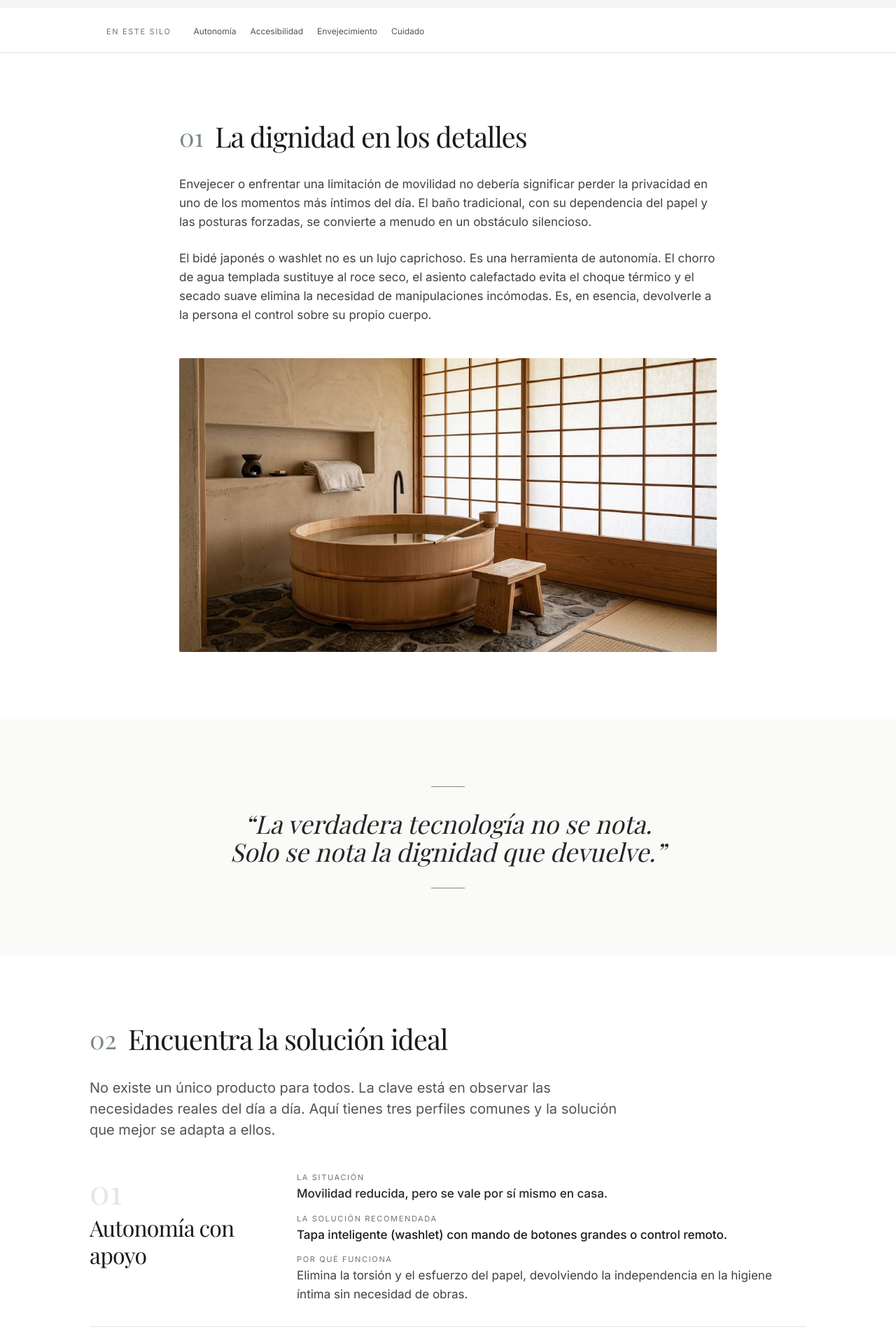
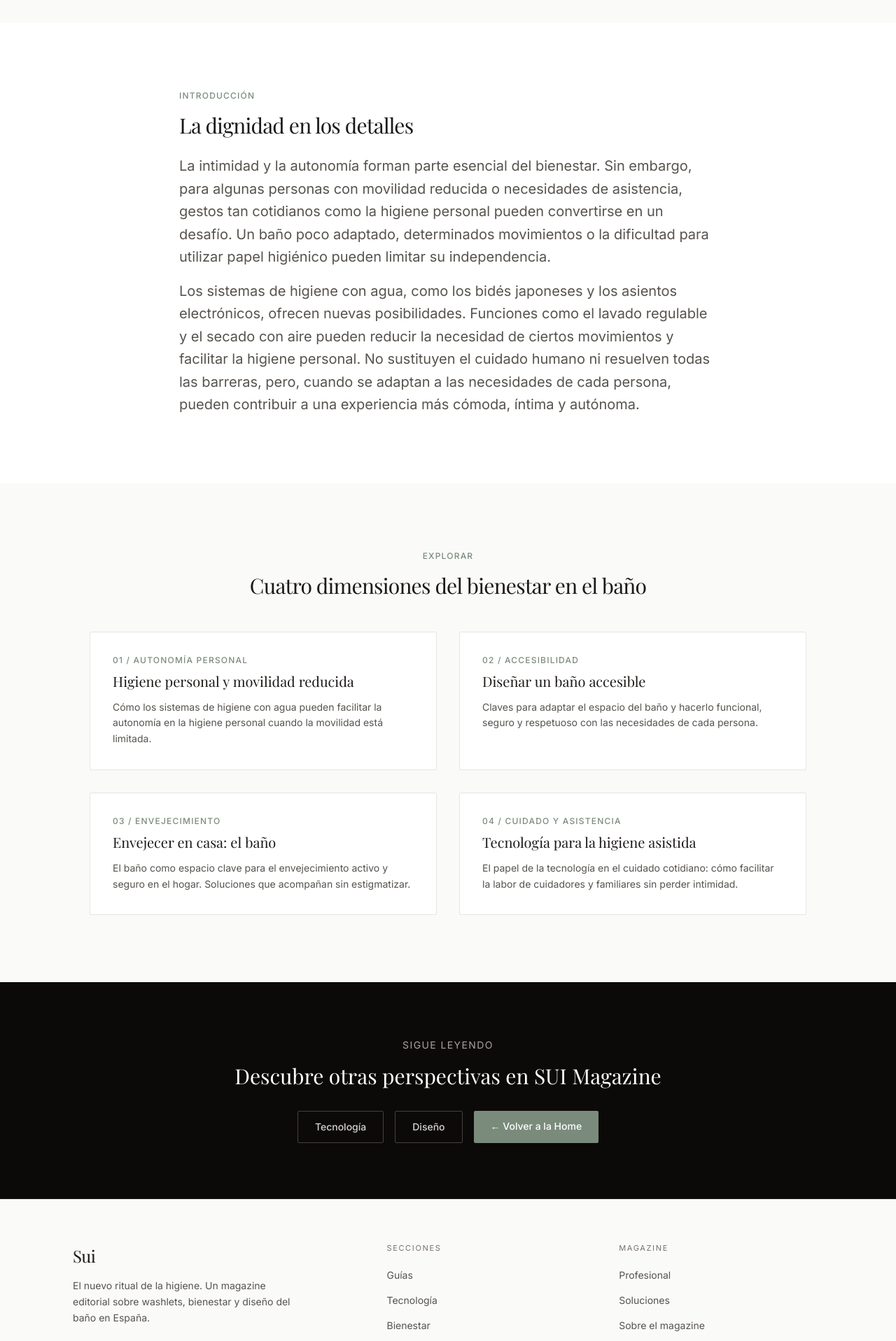
Before and after one commit to esantos1978-sudo/sui-magazine, a Next.js app: page /bienestar in a window 1280 px wide. Shown: the part 540-2457 px from the top of the page at 70% size. Built offline with nearby package versions, Linux system fonts and the light colour scheme; a web font is replaced by a local one.

Commit message:
feat: actualizar subcategorías del silo Bienestar con las nuevas rutas de artículos

```diff
--- a/src/app/bienestar/page.tsx
+++ b/src/app/bienestar/page.tsx
@@ -1,266 +1,196 @@
 import type { Metadata } from "next";
-import Image from "next/image";
 import Link from "next/link";
 
-import SiloSubnav from "@/components/SiloSubnav";
-
 /**
- * Página unificada de Bienestar.
+ * Página pilar del silo Bienestar.
  *
  * Se renderiza dentro del Layout global definido en `src/app/layout.tsx`,
  * que ya aporta el header, el `<main>` y el footer. Por eso este archivo no
  * vuelve a envolver el contenido en otro `<main>`.
+ *
+ * Estructura editorial en cuatro bloques: hero, introducción, rejilla de los
+ * cuatro territorios del silo y CTA de continuación hacia el resto de
+ * secciones del magazine.
  */
 export const metadata: Metadata = {
+  title: "Bienestar | El baño como acto de cuidado | SUI Magazine",
+  description:
+    "La tecnología encuentra su verdadero valor cuando se adapta a las personas. Exploramos cómo la innovación aplicada a la higiene puede favorecer la autonomía y preservar la intimidad.",
   alternates: {
-    canonical: "/bienestar",
+    canonical: "https://sui-magazine.vercel.app/bienestar",
   },
-  title: "Bienestar y Dignidad en el Baño | Sui Magazine",
-  description:
-    "La higiene inteligente como acto de cuidado y autonomía. Guía para elegir la solución adecuada según las necesidades de movilidad y dependencia.",
   openGraph: {
-    title: "Bienestar y Dignidad en el Baño | Sui Magazine",
+    title: "Bienestar | El baño como acto de cuidado | SUI Magazine",
     description:
-      "La higiene inteligente como acto de cuidado y autonomía.",
+      "La tecnología encuentra su verdadero valor cuando se adapta a las personas. Exploramos cómo la innovación aplicada a la higiene puede favorecer la autonomía y preservar la intimidad.",
     locale: "es_ES",
     type: "article",
   },
 };
 
-/** Perfil de cuidado y recomendación editorial asociada. */
-type CareProfile = {
-  /** Ancla estable para enlazar directamente a un perfil. */
-  id: string;
-  /** Número editorial que ordena los perfiles en la página. */
-  numero: string;
-  /** Título breve y reconocible del perfil. */
-  titulo: string;
-  /** Circunstancia cotidiana que define la necesidad. */
-  situacion: string;
-  /** Solución técnica recomendada por criterio editorial. */
-  solucion: string;
-  /** Motivo humano y práctico por el que la solución funciona. */
-  porQue: string;
+/** Artículo del silo presentado en la rejilla de exploración. */
+type BienestarArticle = {
+  /** Número editorial que ordena la rejilla. */
+  number: string;
+  /** Categoría que sitúa el artículo dentro del silo. */
+  category: string;
+  /** Titular de la tarjeta. */
+  title: string;
+  /** Entradilla descriptiva del artículo. */
+  description: string;
+  /** Destino del enlace: la página del artículo. */
+  href: string;
 };
 
-/** Los tres perfiles de cuidado que estructuran la página. */
-const perfiles: CareProfile[] = [
+// Array de los 4 artículos de Bienestar (para el grid)
+const bienestarArticles: BienestarArticle[] = [
   {
-    id: "autonomia",
-    numero: "01",
-    titulo: "Autonomía con apoyo",
-    situacion:
-      "Movilidad reducida, pero se vale por sí mismo en casa.",
-    solucion:
-      "Tapa inteligente (washlet) con mando de botones grandes o control remoto.",
-    porQue:
-      "Elimina la torsión y el esfuerzo del papel, devolviendo la independencia en la higiene íntima sin necesidad de obras.",
+    number: "01",
+    category: "AUTONOMÍA PERSONAL",
+    title: "Higiene personal y movilidad reducida",
+    description:
+      "Cómo los sistemas de higiene con agua pueden facilitar la autonomía en la higiene personal cuando la movilidad está limitada.",
+    href: "/bienestar/higiene-personal-movilidad-reducida",
   },
   {
-    id: "dependencia-moderada",
-    numero: "02",
-    titulo: "Dependencia moderada",
-    situacion:
-      "Necesita ayuda puntual de un cuidador o familiar para sentarse o levantarse.",
-    solucion:
-      "Inodoro completo con función de elevación de asiento o altura ajustable.",
-    porQue:
-      "Reduce el riesgo de caídas y protege la espalda del cuidador, facilitando las transferencias de manera segura y digna.",
+    number: "02",
+    category: "ACCESIBILIDAD",
+    title: "Diseñar un baño accesible",
+    description:
+      "Claves para adaptar el espacio del baño y hacerlo funcional, seguro y respetuoso con las necesidades de cada persona.",
+    href: "/bienestar/diseno-bano-accesible",
   },
   {
-    id: "entorno-profesional",
-    numero: "03",
-    titulo: "Entorno profesional o residencial",
-    situacion:
-      "Baños en residencias de mayores, hospitales o centros de día.",
-    solucion:
-      "Modelos robustos con materiales antibacterianos, descarga automática y fácil desinfección.",
-    porQue:
-      "Prioriza la higiene cruzada, la durabilidad ante uso intensivo y la reducción de la carga de trabajo del personal.",
+    number: "03",
+    category: "ENVEJECIMIENTO",
+    title: "Envejecer en casa: el baño",
+    description:
+      "El baño como espacio clave para el envejecimiento activo y seguro en el hogar. Soluciones que acompañan sin estigmatizar.",
+    href: "/bienestar/envejecer-en-casa-bano",
+  },
+  {
+    number: "04",
+    category: "CUIDADO Y ASISTENCIA",
+    title: "Tecnología para la higiene asistida",
+    description:
+      "El papel de la tecnología en el cuidado cotidiano: cómo facilitar la labor de cuidadores y familiares sin perder intimidad.",
+    href: "/bienestar/tecnologia-higiene-asistida",
   },
 ];
 
 export default function BienestarPage() {
   return (
-    <>
-      {/* 1. Hero de sección: presenta el enfoque humano de la página. */}
-      <section className="flex min-h-[380px] items-center justify-center bg-stone-100 px-6 py-24">
+    <div className="min-h-screen bg-white">
+      {/* HERO EDITORIAL */}
+      <section className="bg-stone-50 px-6 py-20 md:py-32">
         <div className="mx-auto max-w-3xl text-center">
-          <div
-            className="mx-auto mb-8 h-px w-12 bg-[#7A8B7C]"
-            aria-hidden="true"
-          />
-          <p className="font-sans text-eyebrow uppercase text-stone-500">
-            Bienestar
+          <p className="mb-4 text-xs font-medium uppercase tracking-widest text-[#7A8B7C]">
+            SUI MAGAZINE / BIENESTAR
           </p>
-          <h1 className="mb-6 mt-4 text-balance font-serif text-h1 tracking-tight text-stone-900">
+          <h1 className="font-serif text-3xl md:text-5xl tracking-tight text-stone-900 text-balance mb-6">
             El baño como acto de cuidado, no de dependencia.
           </h1>
-          <p className="mx-auto max-w-2xl font-sans text-body-lg text-stone-600">
-            La tecnología no debe sustituir el calor humano, sino eliminar las
-            barreras físicas que lo dificultan. Hablamos de dignidad, autonomía
-            y soluciones reales.
+          <p className="text-lg md:text-xl text-stone-600 leading-relaxed italic text-balance">
+            La tecnología encuentra su verdadero valor cuando se adapta a las
+            personas. Exploramos cómo la innovación aplicada a la higiene puede
+            favorecer la autonomía, preservar la intimidad y facilitar el
+            cuidado cotidiano.
           </p>
         </div>
       </section>
 
-      <SiloSubnav siloId="bienestar" />
+      {/* INTRODUCCIÓN EDITORIAL */}
+      <section className="px-6 py-16 md:py-24">
+        <div className="mx-auto max-w-3xl">
+          <p className="mb-4 text-xs font-medium uppercase tracking-widest text-[#7A8B7C]">
+            Introducción
+          </p>
+          <h2 className="font-serif text-2xl md:text-3xl tracking-tight text-stone-900 mb-6">
+            La dignidad en los detalles
+          </h2>
+          <p className="text-body-lg text-stone-600 leading-relaxed">
+            La intimidad y la autonomía forman parte esencial del bienestar. Sin
+            embargo, para algunas personas con movilidad reducida o necesidades
+            de asistencia, gestos tan cotidianos como la higiene personal pueden
+            convertirse en un desafío. Un baño poco adaptado, determinados
+            movimientos o la dificultad para utilizar papel higiénico pueden
+            limitar su independencia.
+          </p>
+          <p className="text-body-lg text-stone-600 leading-relaxed mt-4">
+            Los sistemas de higiene con agua, como los bidés japoneses y los
+            asientos electrónicos, ofrecen nuevas posibilidades. Funciones como
+            el lavado regulable y el secado con aire pueden reducir la necesidad
+            de ciertos movimientos y facilitar la higiene personal. No sustituyen
+            el cuidado humano ni resuelven todas las barreras, pero, cuando se
+            adaptan a las necesidades de cada persona, pueden contribuir a una
+            experiencia más cómoda, íntima y autónoma.
+          </p>
+        </div>
+      </section>
 
-      {/* 2. Narrativa: la dignidad como punto de partida. */}
-      <section className="bg-white px-6 py-24">
-        <div className="mx-auto max-w-3xl">
-          <div className="mb-8 flex items-center gap-4">
-            <span
-              className="font-serif text-4xl text-[#7A8B7C]"
-              aria-hidden="true"
-            >
-              01
-            </span>
-            <h2 className="text-balance font-serif text-h2 tracking-tight text-stone-900">
-              La dignidad en los detalles
-            </h2>
-          </div>
+      {/* GRID DE ARTÍCULOS */}
+      <section className="bg-stone-50 px-6 py-16 md:py-24">
+        <div className="mx-auto max-w-5xl">
+          <p className="mb-4 text-xs font-medium uppercase tracking-widest text-[#7A8B7C] text-center">
+            Explorar
+          </p>
+          <h2 className="font-serif text-2xl md:text-3xl tracking-tight text-stone-900 mb-12 text-center">
+            Cuatro dimensiones del bienestar en el baño
+          </h2>
 
-          <div className="space-y-6 font-sans text-body-base text-stone-700">
-            <p>
-              Envejecer o enfrentar una limitación de movilidad no debería
-              significar perder la privacidad en uno de los momentos más
-              íntimos del día. El baño tradicional, con su dependencia del papel
-              y las posturas forzadas, se convierte a menudo en un obstáculo
-              silencioso.
-            </p>
-            <p>
-              El bidé japonés o washlet no es un lujo caprichoso. Es una
-              herramienta de autonomía. El chorro de agua templada sustituye al
-              roce seco, el asiento calefactado evita el choque térmico y el
-              secado suave elimina la necesidad de manipulaciones incómodas. Es,
-              en esencia, devolverle a la persona el control sobre su propio
-              cuerpo.
-            </p>
-          </div>
-
-          <div className="relative mt-12 h-[320px] w-full overflow-hidden rounded-sm md:h-[420px]">
-            <Image
-              src="/images/guia/bano_tradicional.jpg"
-              alt="Baño japonés tradicional con ofuro de madera y luz natural"
-              fill
-              sizes="(min-width: 768px) 768px, 100vw"
-              className="object-cover"
-            />
+          <div className="grid grid-cols-1 md:grid-cols-2 gap-8">
+            {bienestarArticles.map((article) => (
+              <Link
+                key={article.number}
+                href={article.href}
+                className="group block bg-white p-8 rounded-sm border border-stone-200 hover:border-[#7A8B7C] transition-colors focus-visible:outline focus-visible:outline-2 focus-visible:outline-offset-4 focus-visible:outline-stone-900"
+              >
+                <p className="text-xs font-medium uppercase tracking-widest text-[#7A8B7C] mb-2">
+                  {article.number} / {article.category}
+                </p>
+                <h3 className="font-serif text-xl text-stone-900 mb-3 group-hover:text-[#7A8B7C] transition-colors">
+                  {article.title}
+                </h3>
+                <p className="text-sm text-stone-600 leading-relaxed">
+                  {article.description}
+                </p>
+              </Link>
+            ))}
           </div>
         </div>
       </section>
 
-      {/* 3. Pull quote: sintetiza el enfoque editorial. */}
-      <section className="bg-stone-50 px-6 py-24">
-        <div className="mx-auto max-w-3xl text-center">
-          <div
-            className="mx-auto mb-8 h-px w-12 bg-[#7A8B7C]"
-            aria-hidden="true"
-          />
-          <blockquote className="mb-8 text-balance font-serif text-3xl italic leading-tight text-stone-800 md:text-4xl">
-            “La verdadera tecnología no se nota. Solo se nota la dignidad que
-            devuelve.”
-          </blockquote>
-          <div
-            className="mx-auto h-px w-12 bg-[#7A8B7C]"
-            aria-hidden="true"
-          />
+      {/* CTA FINAL */}
+      <section className="bg-stone-950 px-6 py-20 text-center">
+        <div className="mx-auto max-w-3xl">
+          <p className="text-stone-400 text-sm uppercase tracking-widest mb-4">
+            Sigue leyendo
+          </p>
+          <h3 className="font-serif text-2xl md:text-3xl text-white mb-8">
+            Descubre otras perspectivas en SUI Magazine
+          </h3>
+          <div className="flex flex-col sm:flex-row justify-center gap-4">
+            <Link
+              href="/tecnologia"
+              className="px-6 py-3 border border-stone-700 text-stone-300 hover:bg-stone-800 hover:text-white transition-colors rounded-sm text-sm font-medium focus-visible:outline focus-visible:outline-2 focus-visible:outline-offset-4 focus-visible:outline-white"
+            >
+              Tecnología
+            </Link>
+            <Link
+              href="/diseno"
+              className="px-6 py-3 border border-stone-700 text-stone-300 hover:bg-stone-800 hover:text-white transition-colors rounded-sm text-sm font-medium focus-visible:outline focus-visible:outline-2 focus-visible:outline-offset-4 focus-visible:outline-white"
+            >
+              Diseño
+            </Link>
+            <Link
+              href="/"
+              className="px-6 py-3 bg-[#7A8B7C] text-white hover:bg-[#6a7b6c] transition-colors rounded-sm text-sm font-medium focus-visible:outline focus-visible:outline-2 focus-visible:outline-offset-4 focus-visible:outline-white"
+            >
+              ← Volver a la Home
+            </Link>
+          </div>
         </div>
       </section>
-
-      {/* 4. Perfiles prácticos: de la necesidad a la solución concreta. */}
-      <section className="bg-white px-6 py-24">
-        <div className="mx-auto max-w-5xl">
-          <div className="mb-8 flex items-center gap-4">
-            <span
-              className="font-serif text-4xl text-[#7A8B7C]"
-              aria-hidden="true"
-            >
-              02
-            </span>
-            <h2 className="text-balance font-serif text-h2 tracking-tight text-stone-900">
-              Encuentra la solución ideal
-            </h2>
-          </div>
-
-          <p className="mb-12 max-w-3xl font-sans text-body-lg text-stone-600">
-            No existe un único producto para todos. La clave está en observar
-            las necesidades reales del día a día. Aquí tienes tres perfiles
-            comunes y la solución que mejor se adapta a ellos.
-          </p>
-
-          <ol className="space-y-8">
-            {perfiles.map((perfil) => (
-              <li
-                key={perfil.id}
-                id={perfil.id}
-                className="flex scroll-mt-24 flex-col gap-6 border-t border-stone-200 pt-8 first:border-t-0 first:pt-0 md:flex-row md:gap-10"
-              >
-                <div className="flex-shrink-0 md:w-1/4">
-                  <span
-                    className="font-serif text-5xl text-stone-200"
-                    aria-hidden="true"
-                  >
-                    {perfil.numero}
-                  </span>
-                  <h3 className="mt-2 font-serif text-h3 tracking-tight text-stone-900">
-                    {perfil.titulo}
-                  </h3>
-                </div>
-
-                <dl className="space-y-4 md:w-3/4">
-                  <div>
-                    <dt className="font-sans text-eyebrow uppercase text-stone-500">
-                      La situación
-                    </dt>
-                    <dd className="mt-1 font-sans text-body-base font-medium text-stone-800">
-                      {perfil.situacion}
-                    </dd>
-                  </div>
-                  <div>
-                    <dt className="font-sans text-eyebrow uppercase text-stone-500">
-                      La solución recomendada
-                    </dt>
-                    <dd className="mt-1 font-sans text-body-base font-medium text-stone-900">
-                      {perfil.solucion}
-                    </dd>
-                  </div>
-                  <div>
-                    <dt className="font-sans text-eyebrow uppercase text-stone-500">
-                      Por qué funciona
-                    </dt>
-                    <dd className="mt-1 font-sans text-body-base text-stone-700">
-                      {perfil.porQue}
-                    </dd>
-                  </div>
-                </dl>
-              </li>
-            ))}
-          </ol>
-        </div>
-      </section>
-
-      {/* 5. CTA final: orientación para reformas y entornos profesionales. */}
-      <section className="bg-stone-50 px-6 py-24">
-        <div className="mx-auto max-w-2xl text-center">
-          <h2 className="mb-6 text-balance font-serif text-h2 tracking-tight text-stone-900">
-            ¿Necesitas orientación profesional?
-          </h2>
-          <p className="mb-8 font-sans text-body-base text-stone-600">
-            Si estás reformando un baño para una persona mayor o adaptando un
-            espacio en una residencia, es fundamental evaluar las medidas, las
-            tomas de agua y la electricidad.
-          </p>
-          <Link
-            href="/profesionales"
-            className="inline-block border border-stone-900 px-6 py-3 text-sm font-medium tracking-wide text-stone-900 transition hover:bg-stone-900 hover:text-white focus-visible:outline focus-visible:outline-2 focus-visible:outline-offset-4 focus-visible:outline-stone-900"
-          >
-            Hablar con un especialista{" "}
-            <span aria-hidden="true">→</span>
-          </Link>
-        </div>
-      </section>
-    </>
+    </div>
   );
 }
--- a/src/content/silos.ts
+++ b/src/content/silos.ts
@@ -163,26 +163,26 @@ export const silos: Silo[] = [
     },
     subcategories: [
       {
-        label: "Autonomía",
-        href: "/bienestar#autonomia",
+        label: "Autonomía Personal",
+        href: "/bienestar/higiene-personal-movilidad-reducida",
         description:
           "Soluciones que devuelven el control de la higiene íntima sin obras ni ayuda constante.",
       },
       {
         label: "Accesibilidad",
-        href: "/bienestar#dependencia-moderada",
+        href: "/bienestar/diseno-bano-accesible",
         description:
           "Medidas, alturas y mandos pensados para baños seguros y fáciles de usar.",
       },
       {
         label: "Envejecimiento",
-        href: "/bienestar#entorno-profesional",
+        href: "/bienestar/envejecer-en-casa-bano",
         description:
           "Cómo adaptar el baño para acompañar el paso del tiempo con dignidad.",
       },
       {
-        label: "Cuidado",
-        href: "/profesionales",
+        label: "Cuidado y Asistencia",
+        href: "/bienestar/tecnologia-higiene-asistida",
         description:
           "Criterios para familias, cuidadores y entornos sociosanitarios.",
       },
```
Also changed, not shown: 2 other files (tests, documents, lock files or other folders).
